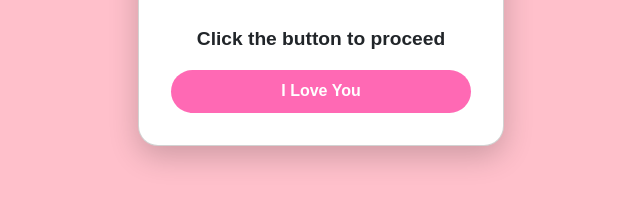
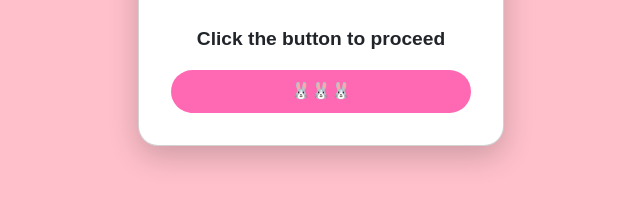
Before and after one commit to htmljei/i-love-you, a plain HTML site: page index.html in a window 1280 px wide. Shown: the part 570-774 px from the top of the page, 319-959 px from the left. Drawn offline with nearby package versions, Linux system fonts and the light colour scheme.

Commit message:
Update index.html

```diff
--- a/index.html
+++ b/index.html
@@ -82,7 +82,7 @@
       <li>Tilt Your Device</li>
     </ul>
     <p>Click the button to proceed</p>
-    <button onclick="proceedToIndex()">I Love You</button>
+    <button onclick="proceedToIndex()">🐰🐰🐰</button>
   </div>
 
   <script>
```
